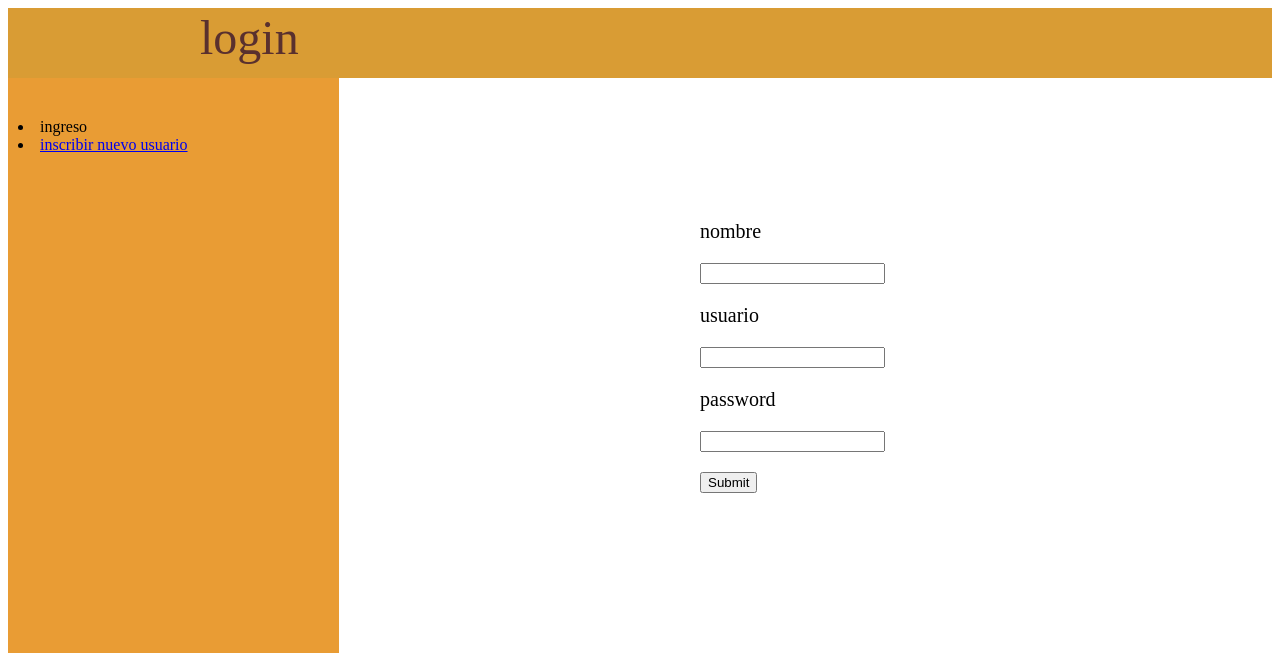
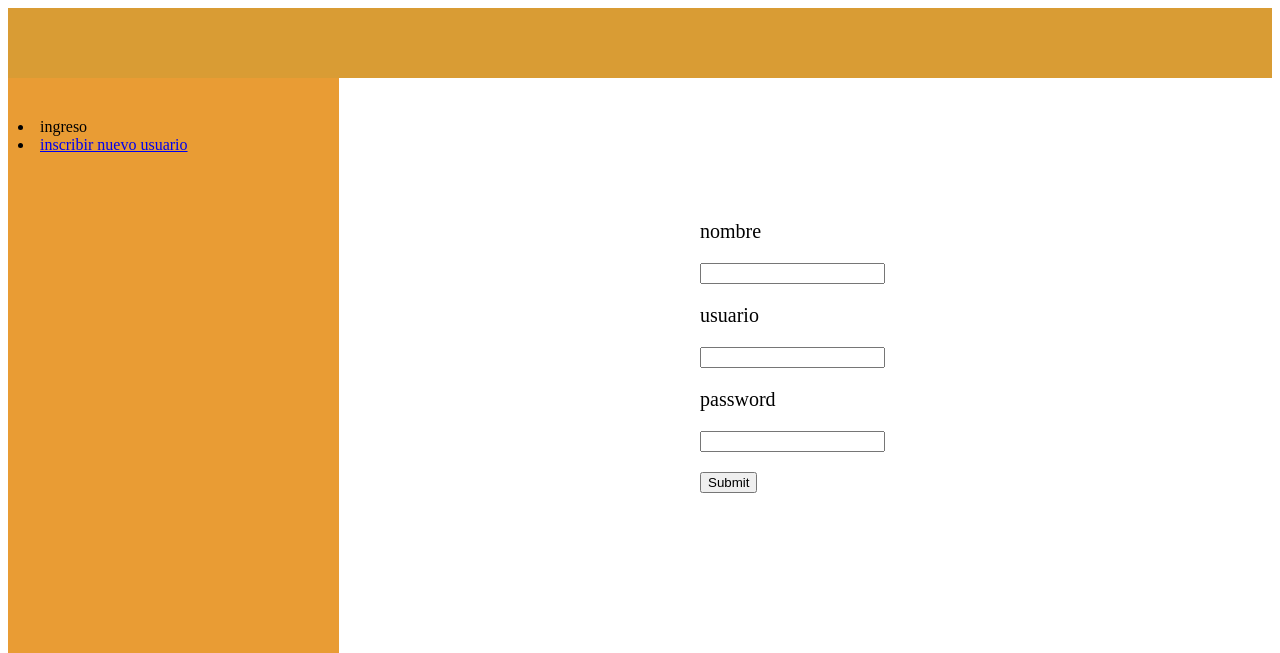
Before and after one commit to luiso1530/proyecto_REST, a Django app: page /users/newU/ in a window 1280 px wide. Shown: the top 653 px of the page. Run offline with Django 3.2, Linux system fonts and the light colour scheme.

Commit message:
cambios en el login

```diff
--- a/restaurant_app/users/templates/users/login.html
+++ b/restaurant_app/users/templates/users/login.html
@@ -1,7 +1,7 @@
 <div class= "page-header">
 
 {% load staticfiles %}
-<head><titule>login</titule></head>
+<head><title>login</title></head>
 <link rel="stylesheet" type="text/css" href="{% static 'users/style.css' %}" />
 
 </div>
```
